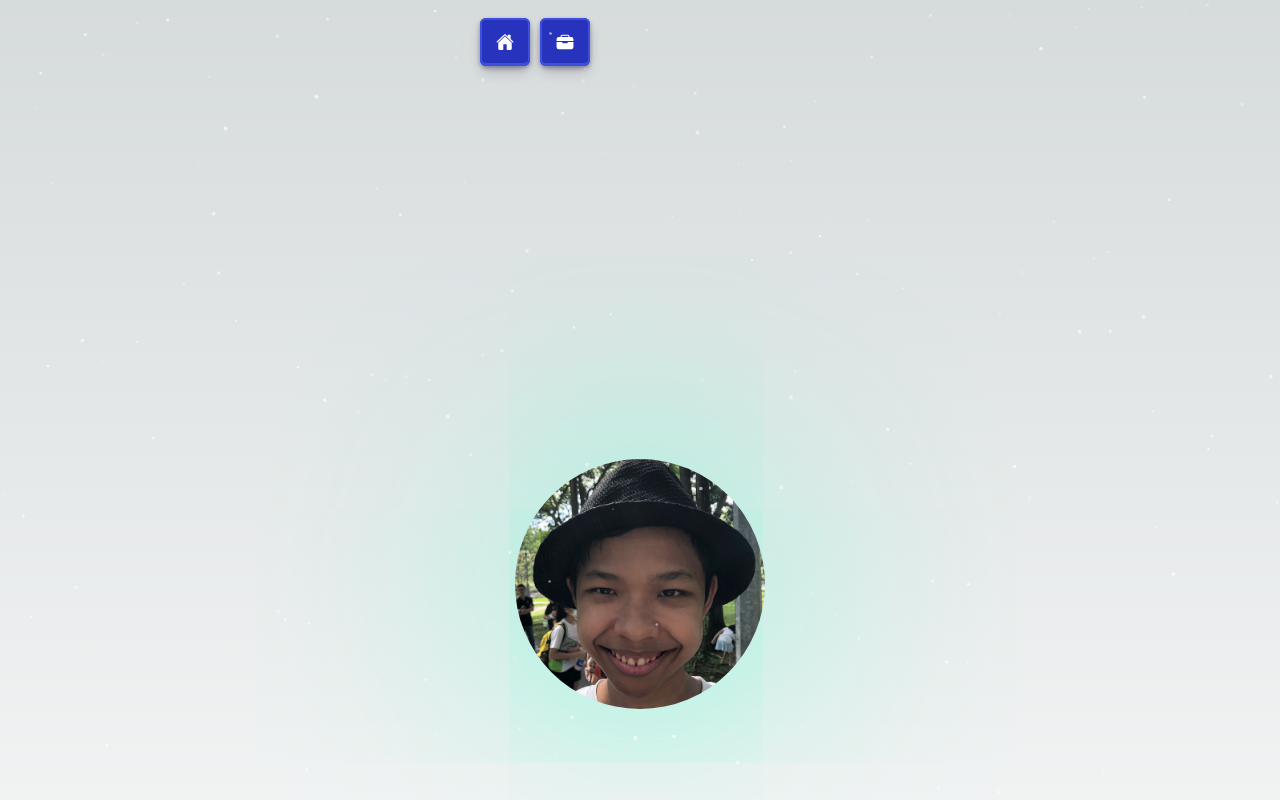
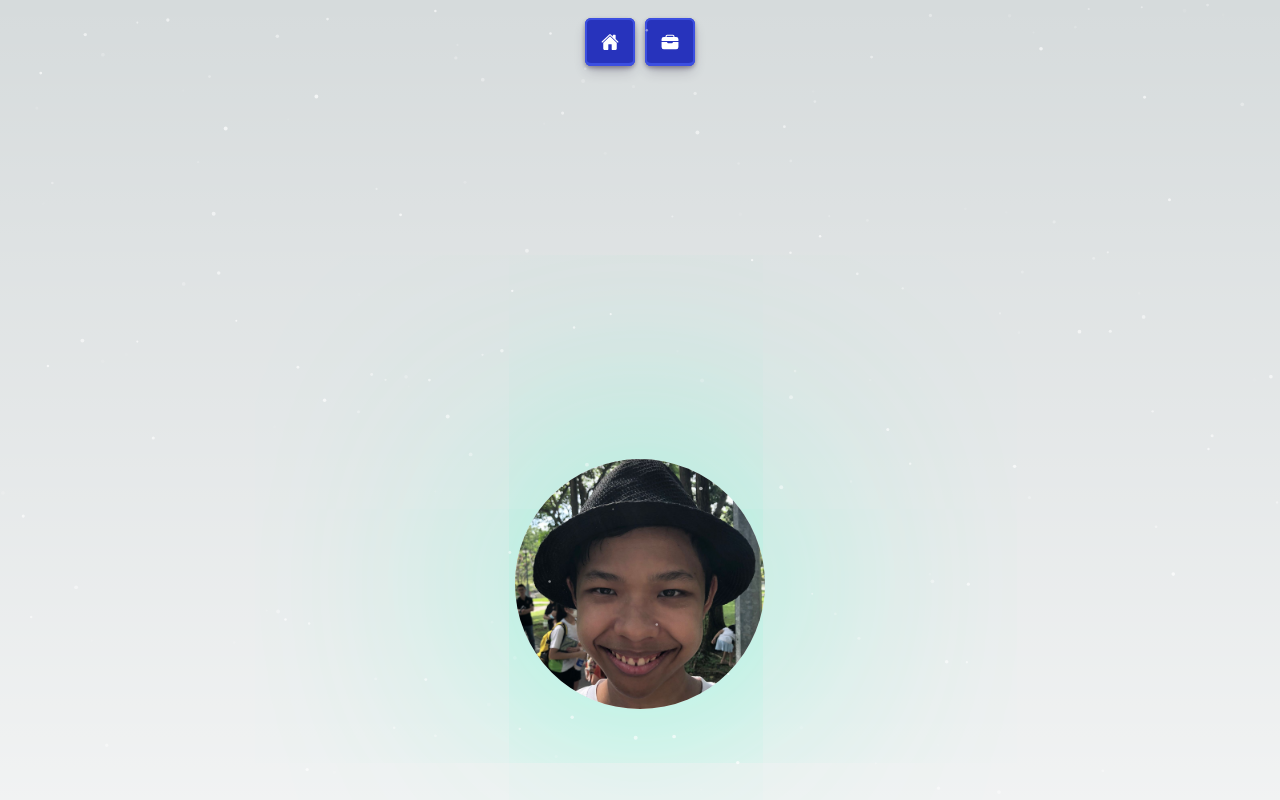
Before and after one commit to gsayson/gsn, a Next.js app: page / in a window 1280 px wide. Shown: the top 800 px of the page. Built offline with nearby package versions, Linux system fonts and the light colour scheme.

Commit message:
center navbar

```diff
--- a/src/components/navbar.tsx
+++ b/src/components/navbar.tsx
@@ -5,7 +5,7 @@ const Navbar = () => {
     return (
         <div className="center" style={{
             flexDirection: "row",
-            width: "100%"
+            width: "auto"
         }}>
             <button onClick={
                 () => {
```
